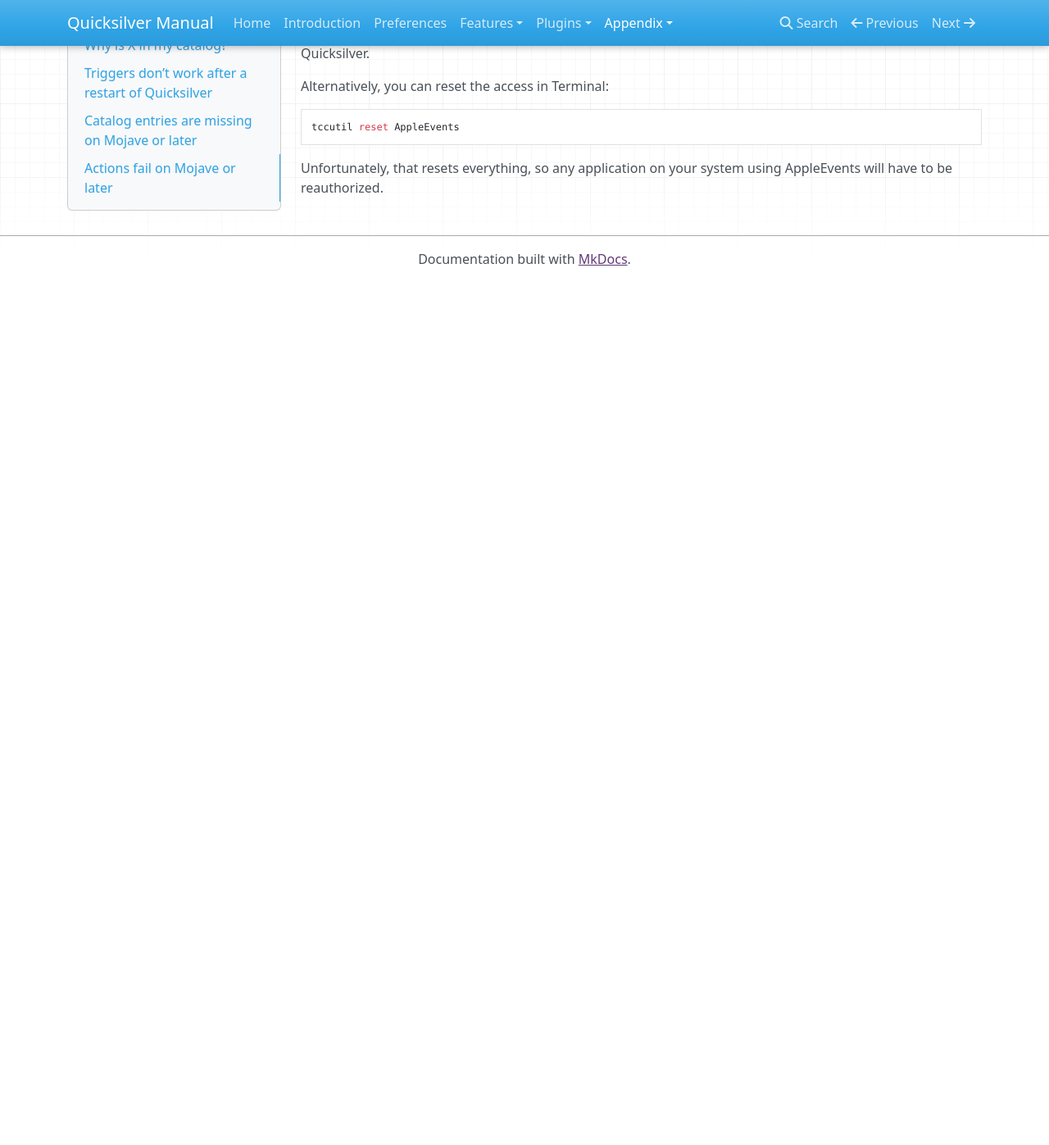
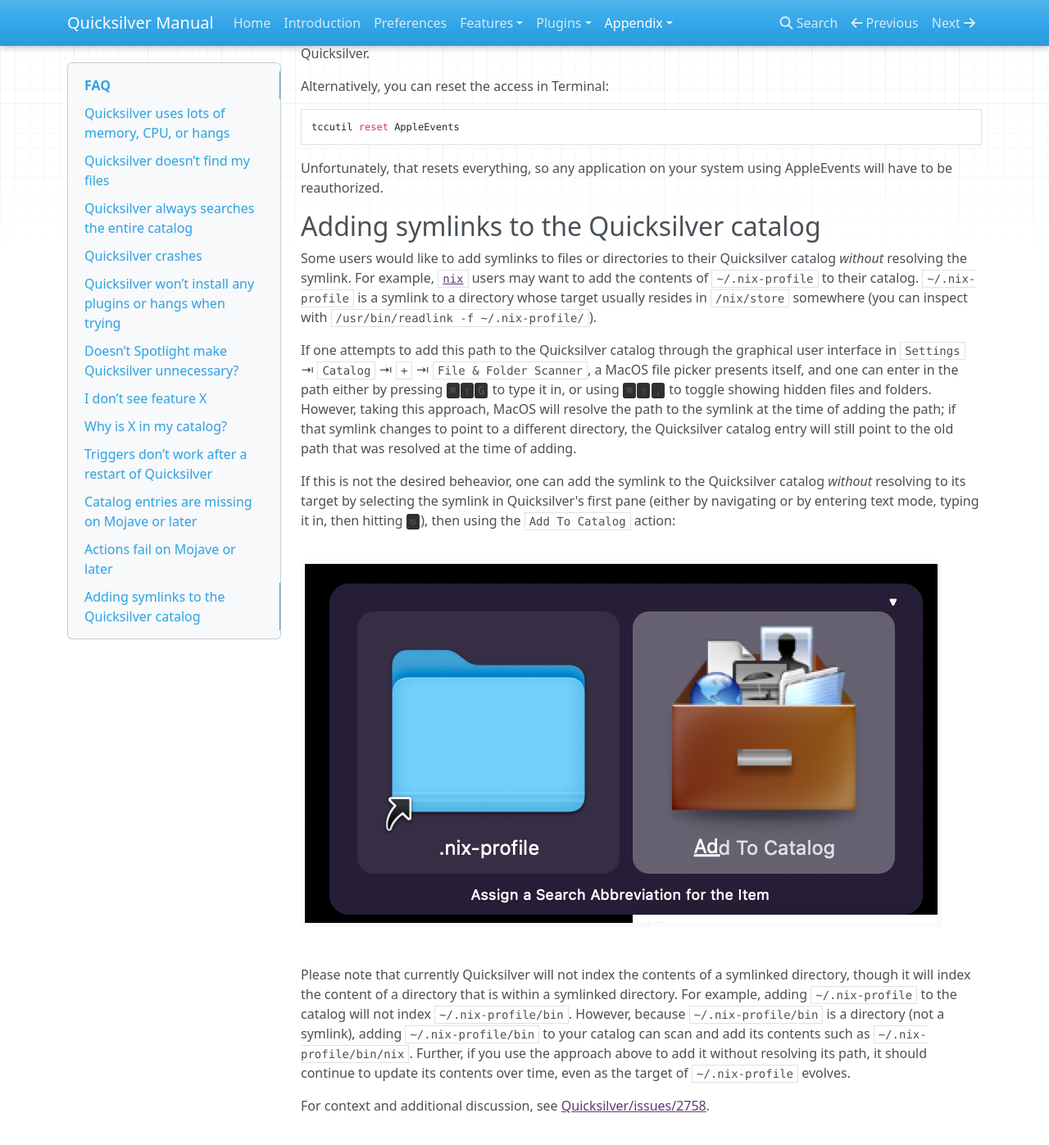
Before and after one commit to quicksilver/manual, an MkDocs documentation site: the page built from docs/FAQ.md, in a window 1280 px wide and 1400 px high, scrolled down 3098 px. Shown: the top 1397 px of the window at 82% size. Built offline with MkDocs 1.6.1, drawn with Linux system fonts in a browser that asks for light colours; nearby versions of some CDN libraries; before the commit the page ends 3442 px from its top, so only the background shows below that.

Commit message:
Add information about adding symlink directories
Fixes https://github.com/quicksilver/Quicksilver/issues/2758

```diff
--- a/docs/FAQ.md
+++ b/docs/FAQ.md
@@ -22,7 +22,7 @@
 
 Do not just set it to infinite, the catalog will be too large and Quicksilver will slow to a crawl. See the Catalog section for some tips.
 
-## Quicksilver always searches the entire catalog ##
+## Quicksilver always searches the entire catalog
 
 After right-arrowing into something, if searching appears to start over from the entire catalog rather than searching the current context, you may have inadvertently changed the search mode using <kbd>⌘</kbd><kbd>→</kbd> or <kbd>⌘</kbd><kbd>←</kbd>.
 
@@ -91,3 +91,44 @@
 Unfortunately, that resets everything, so any application on your system using AppleEvents will have to be reauthorized.
 
 [privacy]: x-apple.systempreferences:com.apple.preference.security?Privacy_Automation
+
+## Adding symlinks to the Quicksilver catalog
+
+Some users would like to add symlinks to files or directories to their
+Quicksilver catalog *without* resolving the symlink. For example,
+[`nix`](https://nixos.org/) users may want to add the contents of
+`~/.nix-profile` to their catalog. `~/.nix-profile` is a symlink to a
+directory whose target usually resides in `/nix/store` somewhere
+(you can inspect with `/usr/bin/readlink -f ~/.nix-profile/`).
+
+If one attempts to add this path to the Quicksilver catalog through the
+graphical user interface in
+`Settings` ⇥ `Catalog` ⇥ `+` ⇥ `File & Folder Scanner`, a MacOS file picker
+presents itself, and one can enter in the path either by pressing
+<kbd>⌘</kbd><kbd>⇧</kbd><kbd>G</kbd> to type it in, or using
+<kbd>⌘</kbd><kbd>⇧</kbd><kbd>.</kbd> to toggle showing hidden files and
+folders. However, taking this approach, MacOS will resolve the path to the
+symlink at the time of adding the path; if that symlink changes to point to a
+different directory, the Quicksilver catalog entry will still point to the old
+path that was resolved at the time of adding.
+
+If this is not the desired beheavior, one can add the symlink to the
+Quicksilver catalog *without* resolving to its target by selecting the symlink
+in Quicksilver's first pane (either by navigating or by entering text mode,
+typing it in, then hitting <kbd>⎋</kbd>), then using the `Add To Catalog`
+action:
+
+![Adding a Symlink to the Catalog](images/add_symlink_to_catalog.png)
+
+Please note that currently Quicksilver will not index the contents of a
+symlinked directory, though it will index the content of a directory that is
+within a symlinked directory. For example, adding `~/.nix-profile` to the
+catalog will not index `~/.nix-profile/bin`. However, because
+`~/.nix-profile/bin` is a directory (not a symlink), adding
+`~/.nix-profile/bin` to your catalog can scan and add its contents such as
+`~/.nix-profile/bin/nix`. Further, if you use the approach above to add it
+without resolving its path, it should continue to update its contents over
+time, even as the target of `~/.nix-profile` evolves.
+
+For context and additional discussion, see
+[Quicksilver/issues/2758](https://github.com/quicksilver/Quicksilver/issues/2758).
```
Also changed, not shown: docs/images/add_symlink_to_catalog.png (added).
